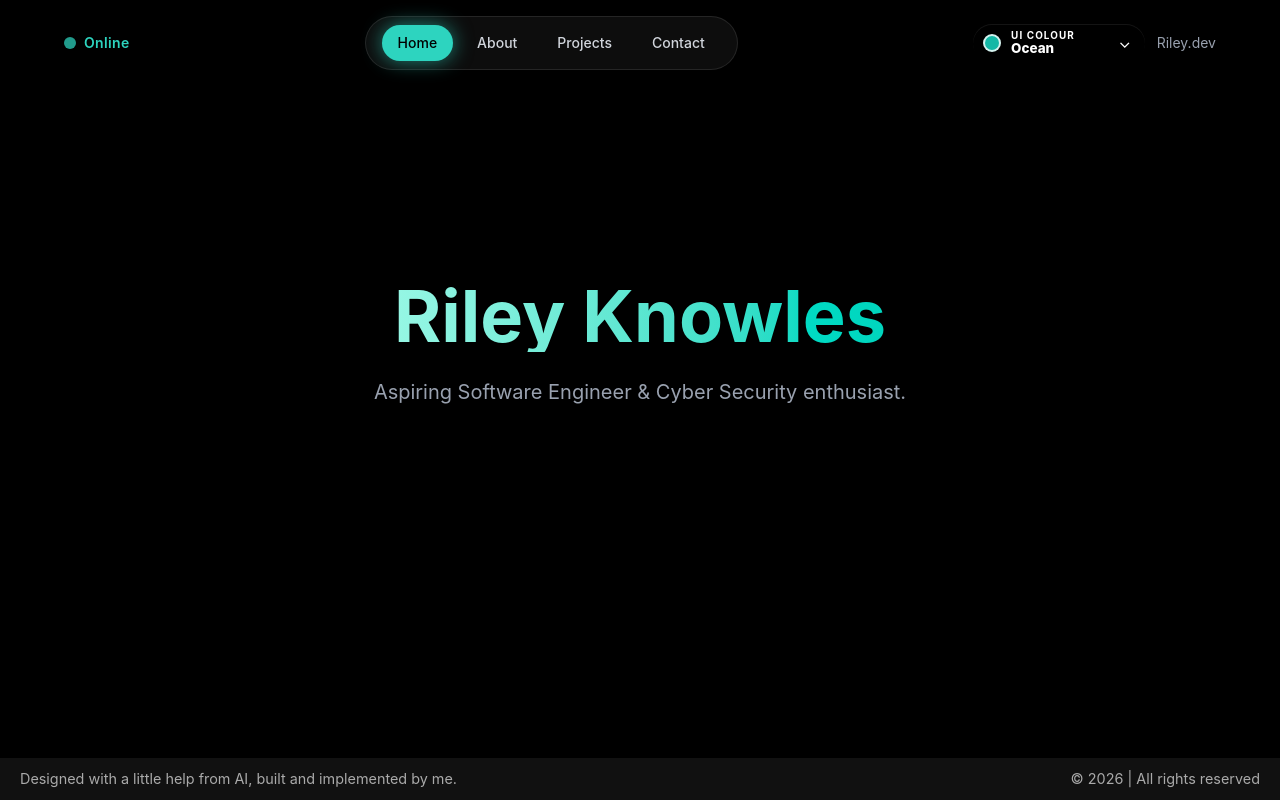
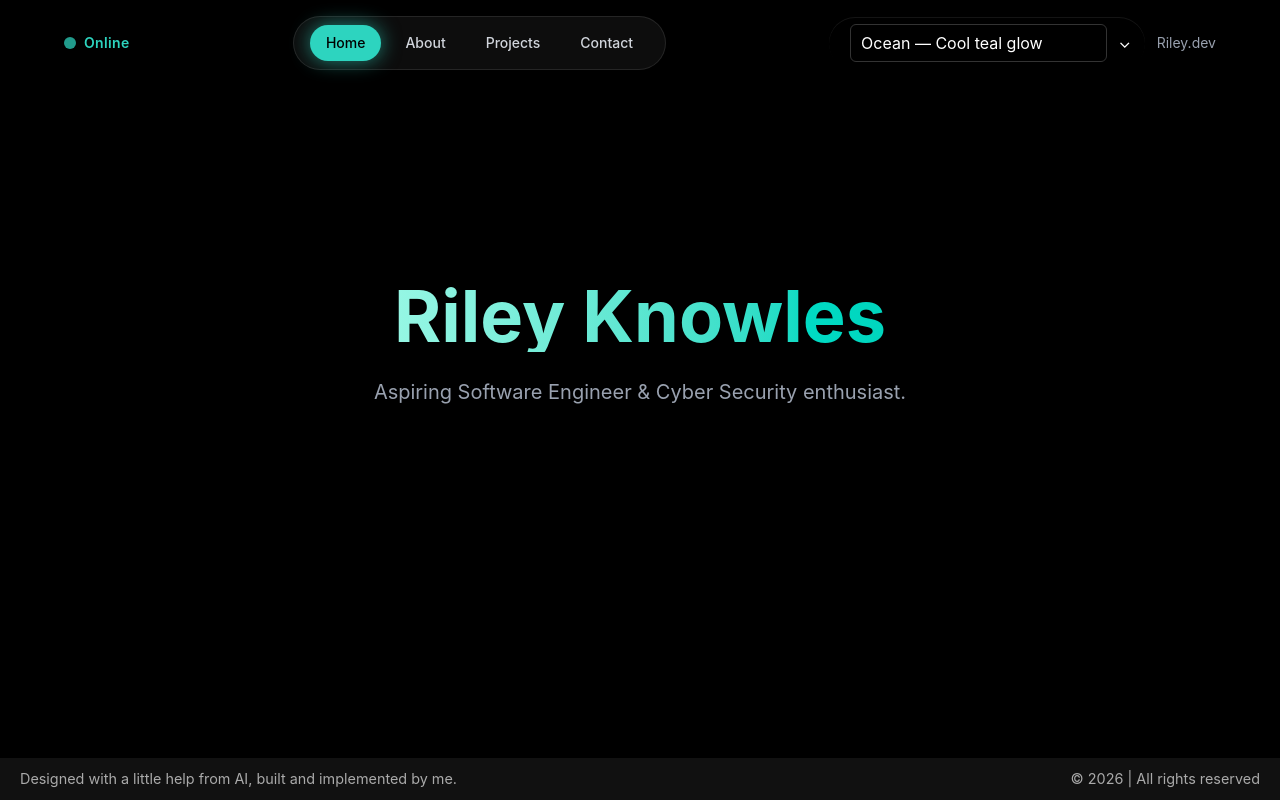
Before and after one commit to Riley36666/Portfilio, a React (Vite) app in the folder frontend/: page / in a window 1280 px wide. Built offline with nearby package versions, Linux system fonts and the light colour scheme.

Commit message:
updated themes

```diff
--- a/frontend/src/components/ThemeToggle.css
+++ b/frontend/src/components/ThemeToggle.css
@@ -64,11 +64,13 @@
 }
 
 .theme-picker__select {
-  position: absolute;
-  inset: 0;
-  width: 100%;
-  height: 100%;
-  border: 0;
-  opacity: 0;
-  cursor: pointer;
+  background-color: black;
+  color: white;
+  border: 1px solid #333;
+  padding: 6px 10px;
+  border-radius: 6px;
+
+  appearance: none;
+  -webkit-appearance: none;
+  -moz-appearance: none;
 }
--- a/frontend/src/components/ThemeToggle.jsx
+++ b/frontend/src/components/ThemeToggle.jsx
@@ -80,10 +80,7 @@ export default function ThemeToggle() {
 
   return (
     <label className="theme-picker" title={`Theme: ${activeTheme.label}`}>
-      <span className="theme-picker__swatch" style={{ background: activeTheme.color }} />
       <span className="theme-picker__content">
-        <span className="theme-picker__eyebrow">UI Colour</span>
-        <span className="theme-picker__name">{activeTheme.label}</span>
       </span>
       <select
         className="theme-picker__select"
```
Also changed, not shown: 1 other file (tests, documents, lock files or other folders).
